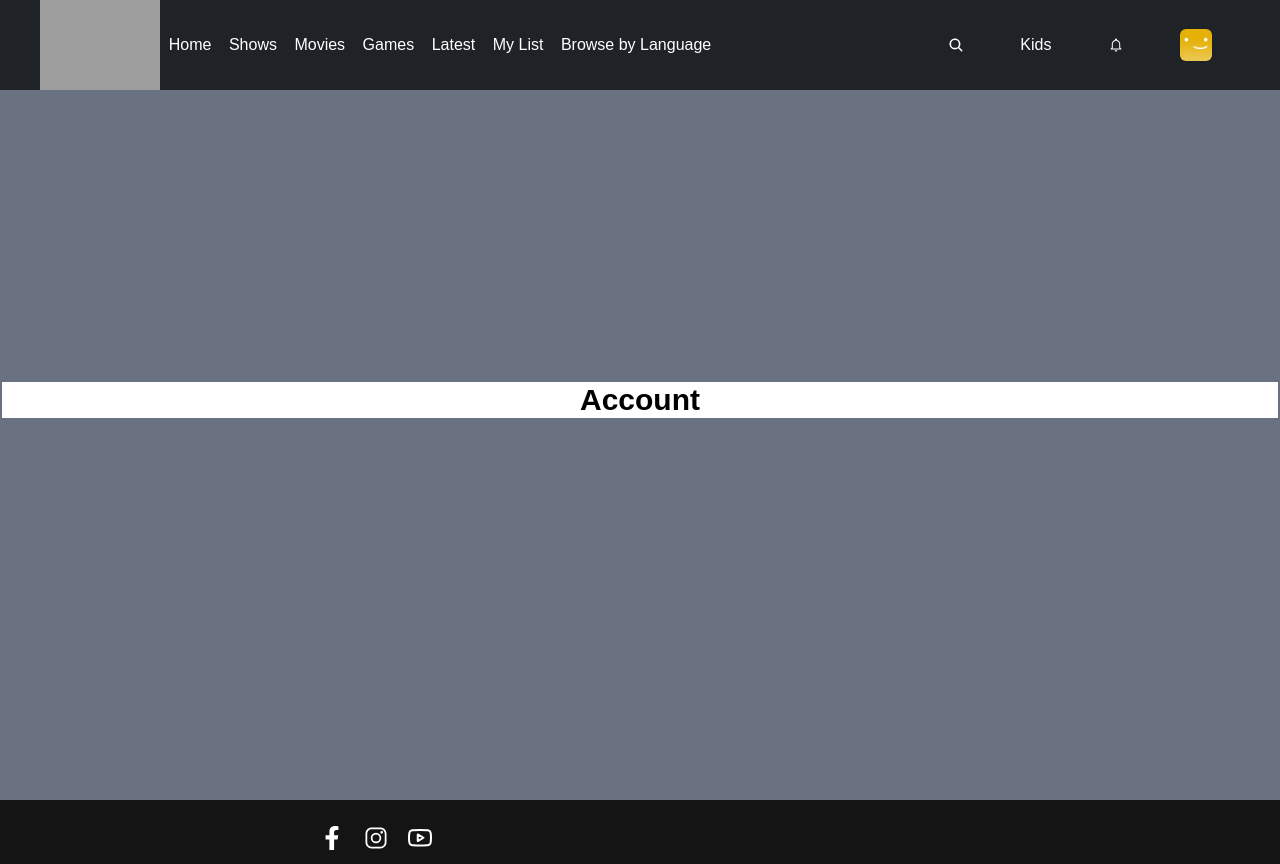
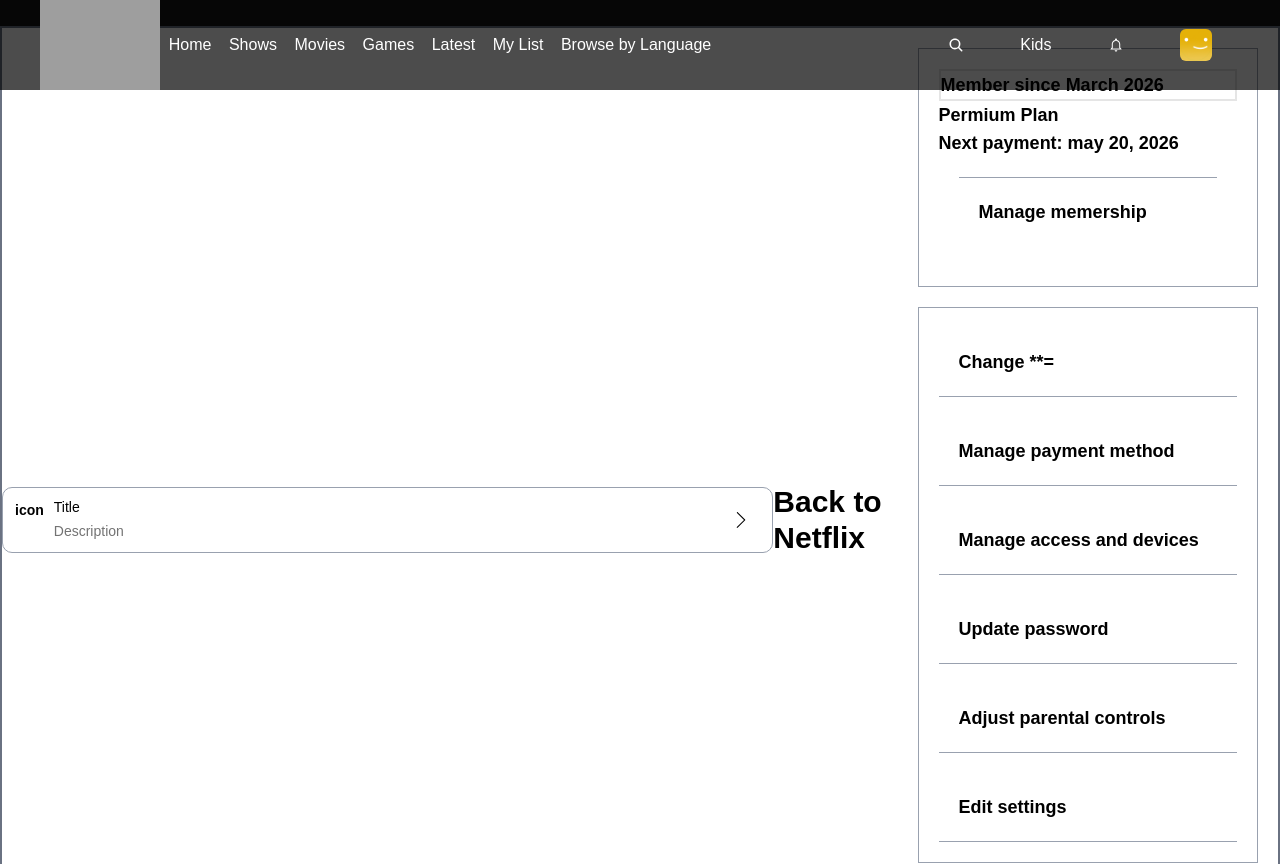
Before and after one commit to Dereje-Gudisa/Netflix-Clone, a React (Vite) app: page /account in a window 1280 px wide. Shown: the top 864 px of the page. Built offline with nearby package versions, Linux system fonts and the light colour scheme; no server answers; grey boxes are pictures that could not be loaded.

Commit message:
account page setting

```diff
--- a/src/Account.jsx
+++ b/src/Account.jsx
@@ -1,16 +1,74 @@
 import React from 'react';
+import { Button } from "@/components/ui/button"
+import { SlArrowRight } from "react-icons/sl";
+
+import {
+  Item,
+  ItemActions,
+  ItemContent,
+  ItemDescription,
+  ItemMedia,
+  ItemTitle,
+} from "@/components/ui/item"
+
+import {
+  DropdownMenu,
+  DropdownMenuContent,
+  DropdownMenuGroup,
+  DropdownMenuItem,
+  DropdownMenuLabel,
+  DropdownMenuSeparator,
+  DropdownMenuTrigger,
+} from "@/components/ui/dropdown-menu"
+import { GrEdit } from "react-icons/gr";
+
+
+
 
 const Account = () => {
 
   return (
     <>
-      <div className='w-full h-screen bg-gray-500 flex items-center justify-center'>
+      <div className='mt-30 w-full h-screen bg-gray-500 flex items-center justify-center'>
         <div className='w-full h-auto text-black text-3xl font-bold border-2 border-gray-500 bg-white flex items-center justify-center'>
+
+
+      <Item className="w-full border-1 border-gray-400">
+        <ItemMedia variant="icon" className="hover:bg-gray-200">
+          <p>icon</p>
+        </ItemMedia>
+        <ItemContent className="w-full hover:bg-gray-200">
+          <ItemTitle >Title</ItemTitle>
+          <ItemDescription>Description</ItemDescription>
+        </ItemContent>
+        <ItemActions>
+          <Button variant='gohst'><SlArrowRight /></Button>
+        </ItemActions>
+      </Item>
+
           <div>
-
+            <p>Back to Netflix</p>
+          </div>
+          <div className='w-1/2'>
+            <div className='m-5 p-5 border-1 border-gray-400 text-lg'>
+              <h1 className='border-2 bg-blue'>Member since March 2026</h1>
+              <h1>Permium Plan</h1>
+              <p>Next payment: may 20, 2026</p>
+              <div className='m-5 p-5 border-t-1 border-gray-400 text-lg'>Manage memership</div>
+            </div>
+            <div className='m-5  border-1 border-gray-400'>
+              <div className='m-5 p-5 border-b-1 border-gray-400 text-lg'>Change <span>**=</span></div>
+              <div className='m-5 p-5 border-b-1 border-gray-400 text-lg'>Manage payment method</div>
+              <div className='m-5 p-5 border-b-1 border-gray-400 text-lg'>Manage access and devices</div>
+              <div className='m-5 p-5 border-b-1 border-gray-400 text-lg'>Update password</div>
+              <div className='m-5 p-5 border-b-1 border-gray-400 text-lg'>Adjust parental controls</div>
+              <div className='m-5 p-5 border-b-1 border-gray-400 text-lg'>Edit settings</div>
+            </div>
+            <div className='m-5 p-5 border-1 border-gray-400'>
+              <div className='m-5  text-lg'>Manage profiles <span>**=</span></div>
+            </div>
           </div>
 
-          <h1>Account</h1>
         </div>
       </div>
     </>
--- /dev/null
+++ b/src/components/ui/item.jsx
@@ -0,0 +1,204 @@
+import * as React from "react"
+import { mergeProps } from "@base-ui/react/merge-props"
+import { useRender } from "@base-ui/react/use-render"
+import { cva } from "class-variance-authority";
+
+import { cn } from "@/lib/utils"
+import { Separator } from "@/components/ui/separator"
+
+function ItemGroup({
+  className,
+  ...props
+}) {
+  return (
+    <div
+      role="list"
+      data-slot="item-group"
+      className={cn(
+        "group/item-group flex w-full flex-col gap-4 has-data-[size=sm]:gap-2.5 has-data-[size=xs]:gap-2",
+        className
+      )}
+      {...props} />
+  );
+}
+
+function ItemSeparator({
+  className,
+  ...props
+}) {
+  return (
+    <Separator
+      data-slot="item-separator"
+      orientation="horizontal"
+      className={cn("my-2", className)}
+      {...props} />
+  );
+}
+
+const itemVariants = cva(
+  "group/item flex w-full flex-wrap items-center rounded-lg border text-sm transition-colors duration-100 outline-none focus-visible:border-ring focus-visible:ring-[3px] focus-visible:ring-ring/50 [a]:transition-colors [a]:hover:bg-muted",
+  {
+    variants: {
+      variant: {
+        default: "border-transparent",
+        outline: "border-border",
+        muted: "border-transparent bg-muted/50",
+      },
+      size: {
+        default: "gap-2.5 px-3 py-2.5",
+        sm: "gap-2.5 px-3 py-2.5",
+        xs: "gap-2 px-2.5 py-2 in-data-[slot=dropdown-menu-content]:p-0",
+      },
+    },
+    defaultVariants: {
+      variant: "default",
+      size: "default",
+    },
+  }
+)
+
+function Item({
+  className,
+  variant = "default",
+  size = "default",
+  render,
+  ...props
+}) {
+  return useRender({
+    defaultTagName: "div",
+    props: mergeProps({
+      className: cn(itemVariants({ variant, size, className })),
+    }, props),
+    render,
+    state: {
+      slot: "item",
+      variant,
+      size,
+    },
+  });
+}
+
+const itemMediaVariants = cva(
+  "flex shrink-0 items-center justify-center gap-2 group-has-data-[slot=item-description]/item:translate-y-0.5 group-has-data-[slot=item-description]/item:self-start [&_svg]:pointer-events-none",
+  {
+    variants: {
+      variant: {
+        default: "bg-transparent",
+        icon: "[&_svg:not([class*='size-'])]:size-4",
+        image:
+          "size-10 overflow-hidden rounded-sm group-data-[size=sm]/item:size-8 group-data-[size=xs]/item:size-6 [&_img]:size-full [&_img]:object-cover",
+      },
+    },
+    defaultVariants: {
+      variant: "default",
+    },
+  }
+)
+
+function ItemMedia({
+  className,
+  variant = "default",
+  ...props
+}) {
+  return (
+    <div
+      data-slot="item-media"
+      data-variant={variant}
+      className={cn(itemMediaVariants({ variant, className }))}
+      {...props} />
+  );
+}
+
+function ItemContent({
+  className,
+  ...props
+}) {
+  return (
+    <div
+      data-slot="item-content"
+      className={cn(
+        "flex flex-1 flex-col gap-1 group-data-[size=xs]/item:gap-0 [&+[data-slot=item-content]]:flex-none",
+        className
+      )}
+      {...props} />
+  );
+}
+
+function ItemTitle({
+  className,
+  ...props
+}) {
+  return (
+    <div
+      data-slot="item-title"
+      className={cn(
+        "line-clamp-1 flex w-fit items-center gap-2 text-sm leading-snug font-medium underline-offset-4",
+        className
+      )}
+      {...props} />
+  );
+}
+
+function ItemDescription({
+  className,
+  ...props
+}) {
+  return (
+    <p
+      data-slot="item-description"
+      className={cn(
+        "line-clamp-2 text-left text-sm leading-normal font-normal text-muted-foreground group-data-[size=xs]/item:text-xs [&>a]:underline [&>a]:underline-offset-4 [&>a:hover]:text-primary",
+        className
+      )}
+      {...props} />
+  );
+}
+
+function ItemActions({
+  className,
+  ...props
+}) {
+  return (
+    <div
+      data-slot="item-actions"
+      className={cn("flex items-center gap-2", className)}
+      {...props} />
+  );
+}
+
+function ItemHeader({
+  className,
+  ...props
+}) {
+  return (
+    <div
+      data-slot="item-header"
+      className={cn("flex basis-full items-center justify-between gap-2", className)}
+      {...props} />
+  );
+}
+
+function ItemFooter({
+  className,
+  ...props
+}) {
+  return (
+    <div
+      data-slot="item-footer"
+      className={cn("flex basis-full items-center justify-between gap-2", className)}
+      {...props} />
+  );
+}
+
+export {
+  Item,
+  ItemMedia,
+  ItemContent,
+  ItemActions,
+  ItemGroup,
+  ItemSeparator,
+  ItemTitle,
+  ItemDescription,
+  ItemHeader,
+  ItemFooter,
+}
--- /dev/null
+++ b/src/components/ui/separator.jsx
@@ -0,0 +1,22 @@
+import { Separator as SeparatorPrimitive } from "@base-ui/react/separator"
+
+import { cn } from "@/lib/utils"
+
+function Separator({
+  className,
+  orientation = "horizontal",
+  ...props
+}) {
+  return (
+    <SeparatorPrimitive
+      data-slot="separator"
+      orientation={orientation}
+      className={cn(
+        "shrink-0 bg-border data-horizontal:h-px data-horizontal:w-full data-vertical:w-px data-vertical:self-stretch",
+        className
+      )}
+      {...props} />
+  );
+}
+
+export { Separator }
```
